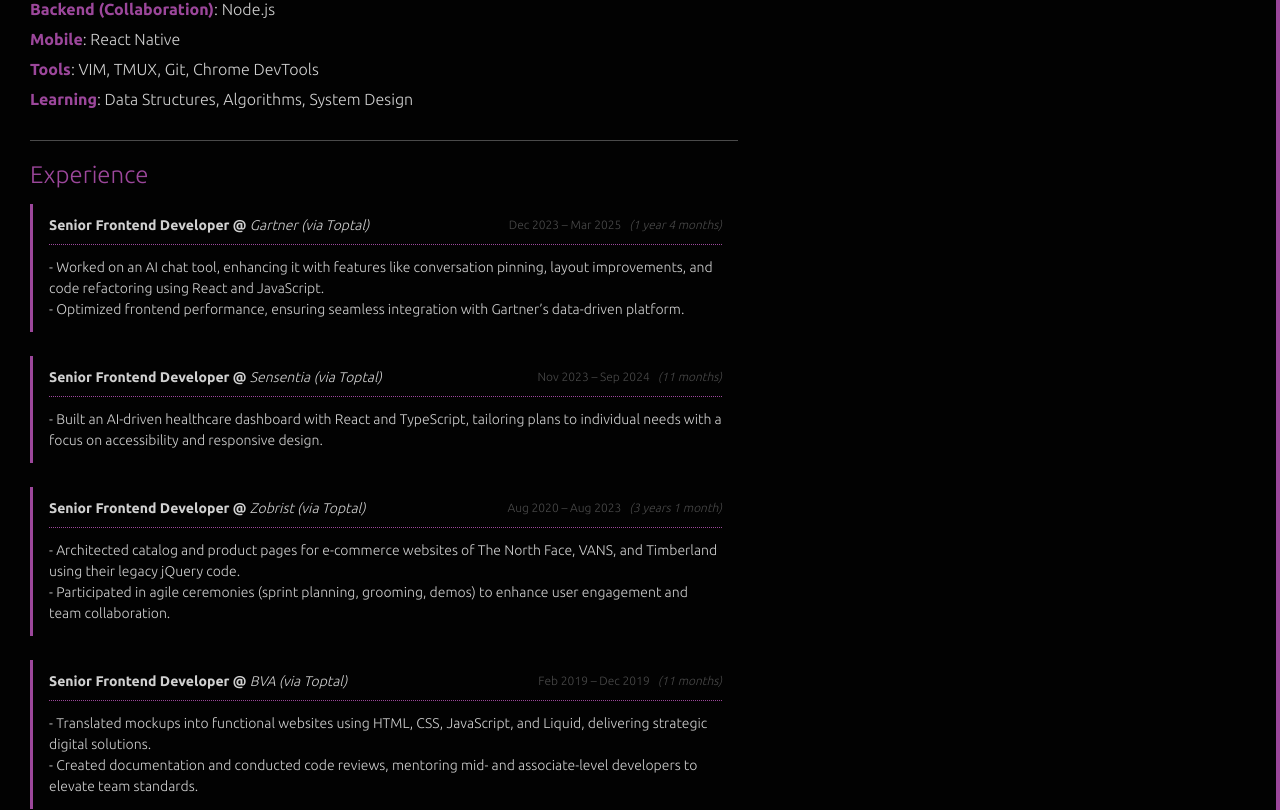
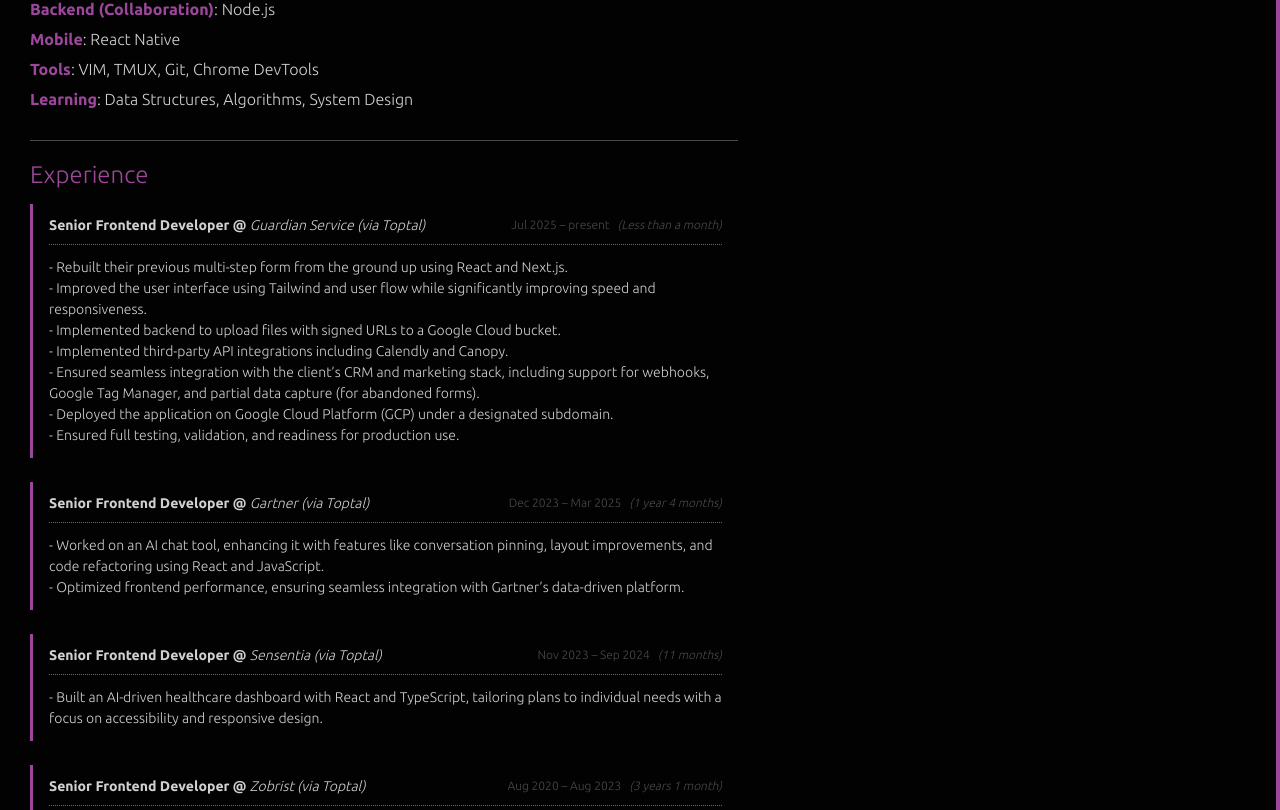
Before and after one commit to lucasbittar/personal-site, a React (Vite) app: page / in a window 1280 px wide. Shown: the part 547-1357 px from the top of the page. Built offline with nearby package versions, Linux system fonts and the light colour scheme.

Commit message:
Update experiences (add Guardian Service)

```diff
--- a/src/components/Experiences.jsx
+++ b/src/components/Experiences.jsx
@@ -2,7 +2,24 @@
 
 const experiences = [
   {
-    id: 1,
+    id: "guardian-service",
+    title: "Senior Frontend Developer",
+    company: "Guardian Service (via Toptal)",
+    period: "Jul 2025 – present",
+    startDate: "2025-07-01",
+    endDate: "present",
+    responsibilities: [
+      "Rebuilt their previous multi-step form from the ground up using React and Next.js.",
+      "Improved the user interface using Tailwind and user flow while significantly improving speed and responsiveness.",
+      "Implemented backend to upload files with signed URLs to a Google Cloud bucket.",
+      "Implemented third-party API integrations including Calendly and Canopy.",
+      "Ensured seamless integration with the client’s CRM and marketing stack, including support for webhooks, Google Tag Manager, and partial data capture (for abandoned forms).",
+      "Deployed the application on Google Cloud Platform (GCP) under a designated subdomain.",
+      "Ensured full testing, validation, and readiness for production use."
+    ],
+  },
+  {
+    id: "gartner",
     title: "Senior Frontend Developer",
     company: "Gartner (via Toptal)",
     period: "Dec 2023 – Mar 2025",
@@ -14,7 +31,7 @@
     ],
   },
   {
-    id: 2,
+    id: "sensentia",
     title: "Senior Frontend Developer",
     company: "Sensentia (via Toptal)",
     period: "Nov 2023 – Sep 2024",
@@ -25,7 +42,7 @@
     ],
   },
   {
-    id: 3,
+    id: "zobrist",
     title: "Senior Frontend Developer",
     company: "Zobrist (via Toptal)",
     period: "Aug 2020 – Aug 2023",
@@ -37,7 +54,7 @@
     ],
   },
   {
-    id: 4,
+    id: "bva",
     title: "Senior Frontend Developer",
     company: "BVA (via Toptal)",
     period: "Feb 2019 – Dec 2019",
@@ -49,7 +66,7 @@
     ],
   },
   {
-    id: 5,
+    id: "movile",
     title: "Front-End Developer",
     company: "Movile",
     period: "Jul 2015 – Jun 2016",
@@ -60,7 +77,7 @@
     ],
   },
   {
-    id: 6,
+    id: "solvian",
     title: "Front-End Developer",
     company: "Solvian",
     period: "Oct 2014 – Jul 2015",
```
